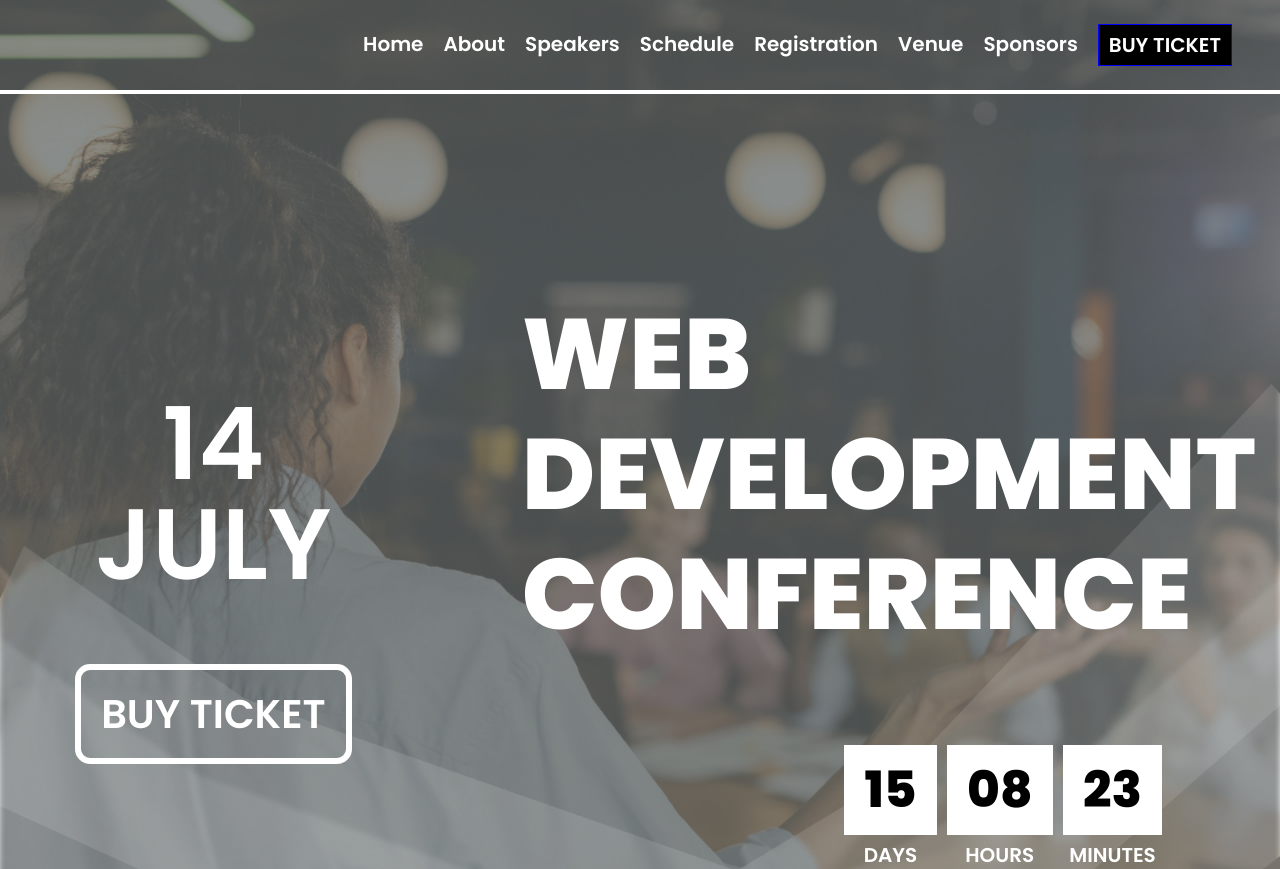
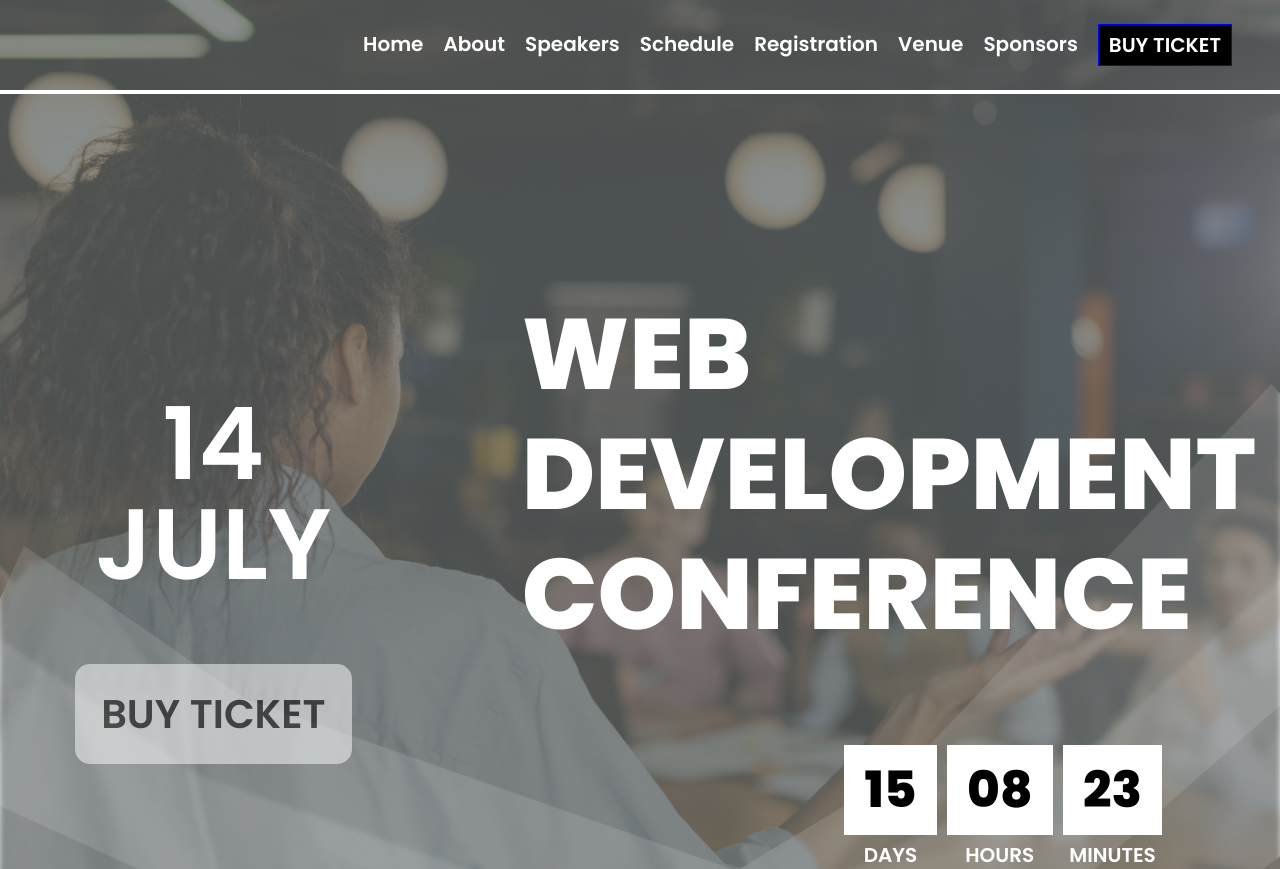
Before and after one commit to MichaelAchugwo/conferencewebsite, a plain HTML site: page index.html in a window 1280 px wide. In both pictures the pointer is over the element "BUY TICKET". Drawn offline with nearby package versions, Linux system fonts and the light colour scheme.

Commit message:
edited buttons

```diff
--- a/css/main.css
+++ b/css/main.css
@@ -61,6 +61,12 @@ h1.buy-ticket-2 {
     font-size: 40px;
     display: inline-block;
     color: white;
+    cursor: pointer;
+}
+h1.buy-ticket-2:hover {
+    background-color: white;
+    opacity: 0.5;
+    color: black;
 }
 h1.web-dev {
     font-size: 100px;
```
